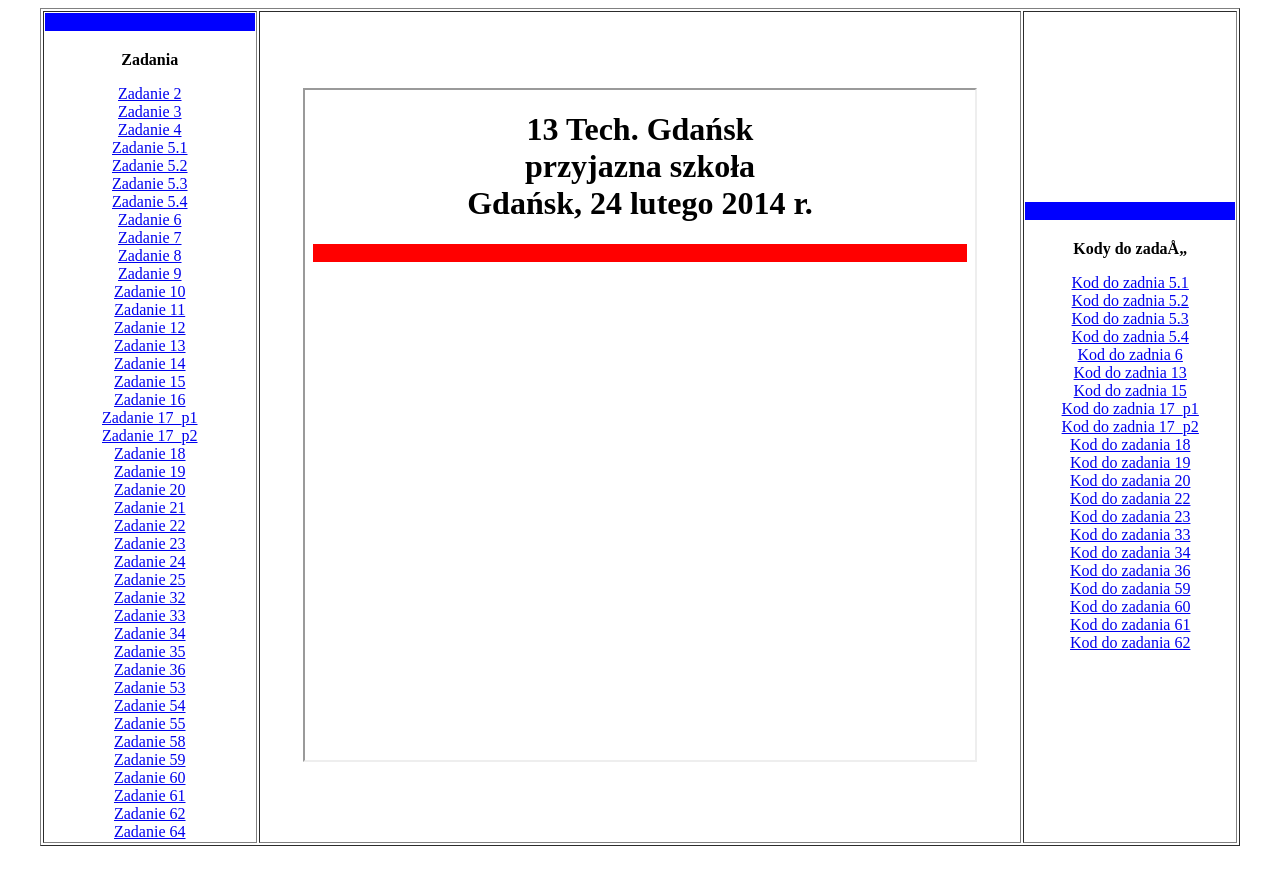
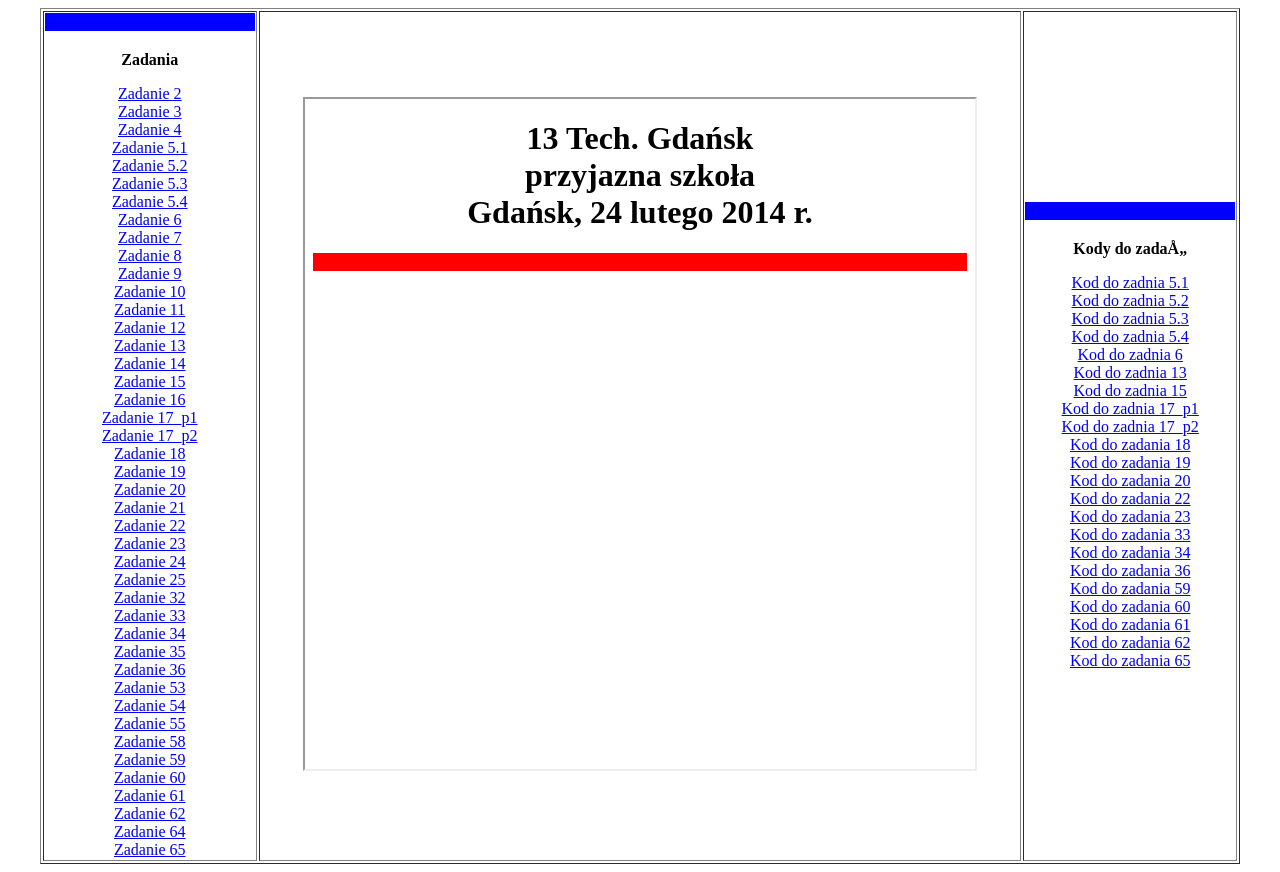
Before and after one commit to Klejnos/zadaniacss, a plain HTML site: page index.html in a window 1280 px wide. Drawn offline with Linux system fonts and the light colour scheme.

Commit message:
Update index.html

```diff
--- a/index.html
+++ b/index.html
@@ -53,6 +53,7 @@
 <a href="zadanie61_klei.html" target="glowny">Zadanie 61</a><br>
 <a href="zadanie62_klei.html" target="glowny">Zadanie 62</a><br>
 <a href="zadanie64_klei.html" target="glowny">Zadanie 64</a><br>
+<a href="zadanie65_klei.html" target="glowny">Zadanie 65</a><br>
 </td>
 
 
@@ -84,6 +85,7 @@
 <a href="zadanie60_klei_kod.html" target="glowny">Kod do zadania 60</a><br>
 <a href="zadanie61_klei_kod.html" target="glowny">Kod do zadania 61</a><br>
 <a href="zadanie62_klei_kod.html" target="glowny">Kod do zadania 62</a><br>
+<a href="zadanie65_klei_kod.html" target="glowny">Kod do zadania 65</a><br>
 </td>
 </tr>
 
```
